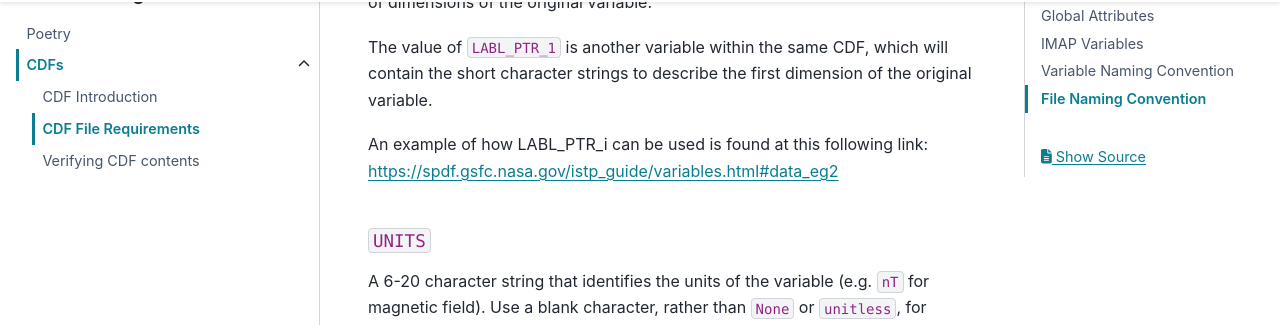
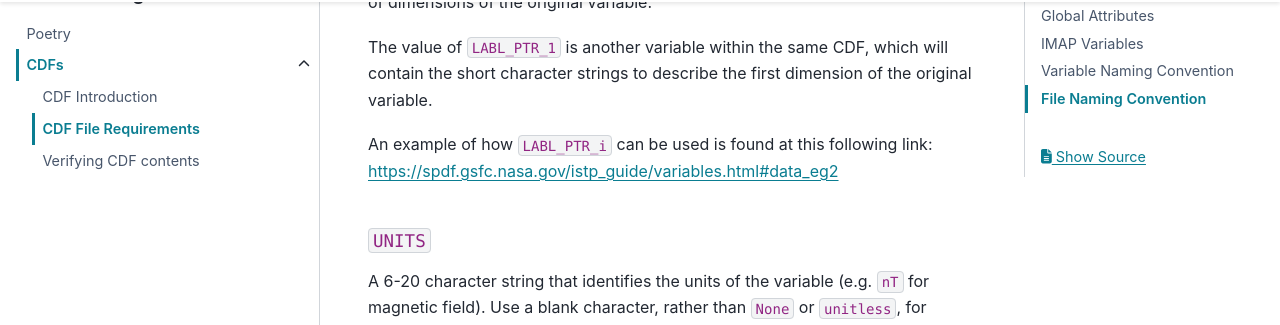
Before and after one commit to IMAP-Science-Operations-Center/imap_processing, a Sphinx documentation site: the page built from docs/source/external-tools/cdf/cdf_requirements.rst, in a window 1280 px wide and 900 px high, scrolled down 8756 px. Shown: the part 126-451 px from the top of the window. Built offline with Sphinx 7.4.7 and the PyData theme 0.15.4, drawn with Linux system fonts in a browser that asks for light colours.

```diff
--- a/docs/source/external-tools/cdf/cdf_requirements.rst
+++ b/docs/source/external-tools/cdf/cdf_requirements.rst
@@ -222,7 +222,7 @@ Used to label a dimensional variable when one value of ``LABLAXIS`` is not suffi
 
 The value of ``LABL_PTR_1`` is another variable within the same CDF, which will contain the short character strings to describe the first dimension of the original variable.
 
-An example of how LABL_PTR_i can be used is found at this following link: `https://spdf.gsfc.nasa.gov/istp_guide/variables.html#data_eg2 <https://spdf.gsfc.nasa.gov/istp_guide/variables.html#data_eg2>`_
+An example of how ``LABL_PTR_i`` can be used is found at this following link: `https://spdf.gsfc.nasa.gov/istp_guide/variables.html#data_eg2 <https://spdf.gsfc.nasa.gov/istp_guide/variables.html#data_eg2>`_
 
 ``UNITS``
 ^^^^^^^^^
```
